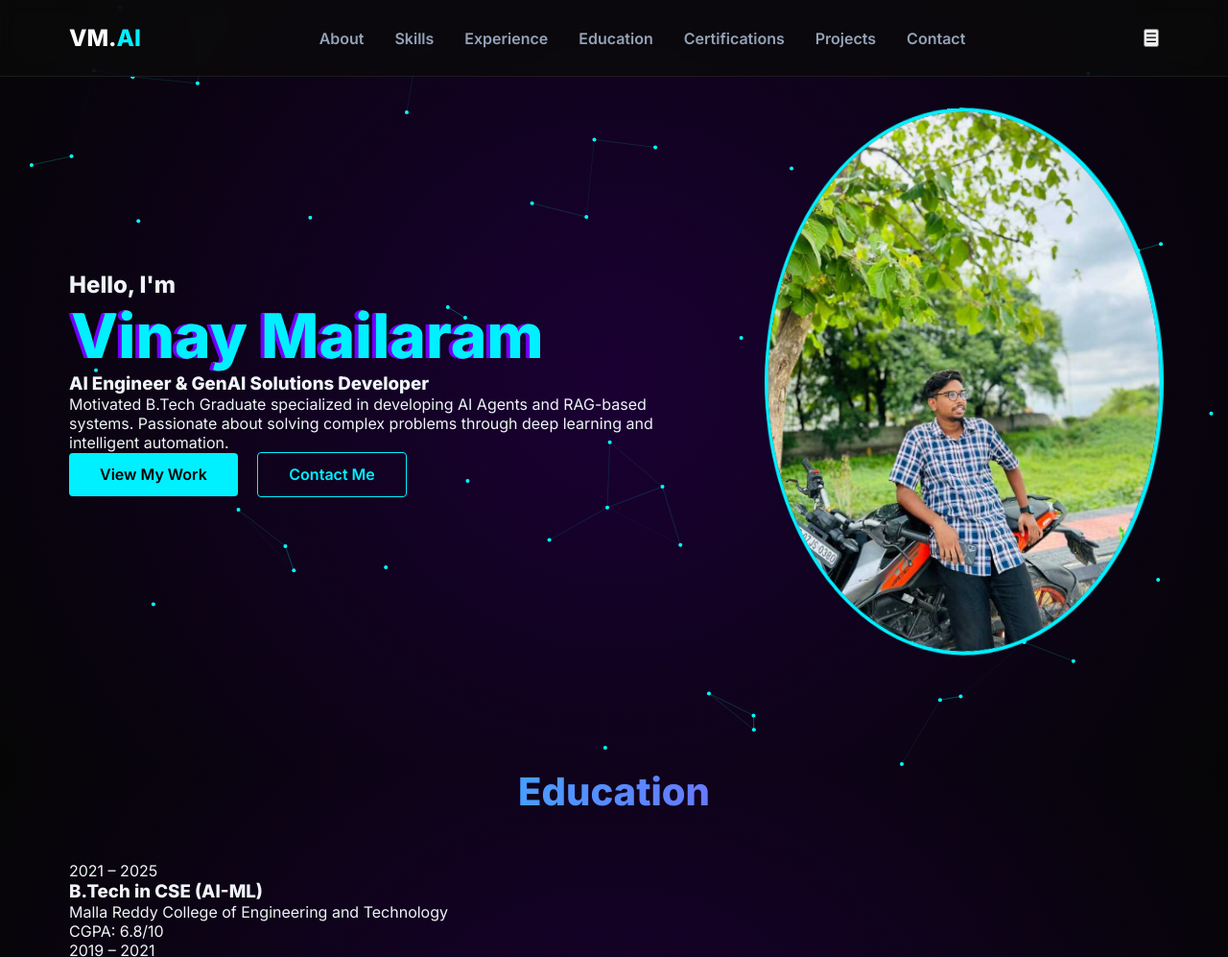
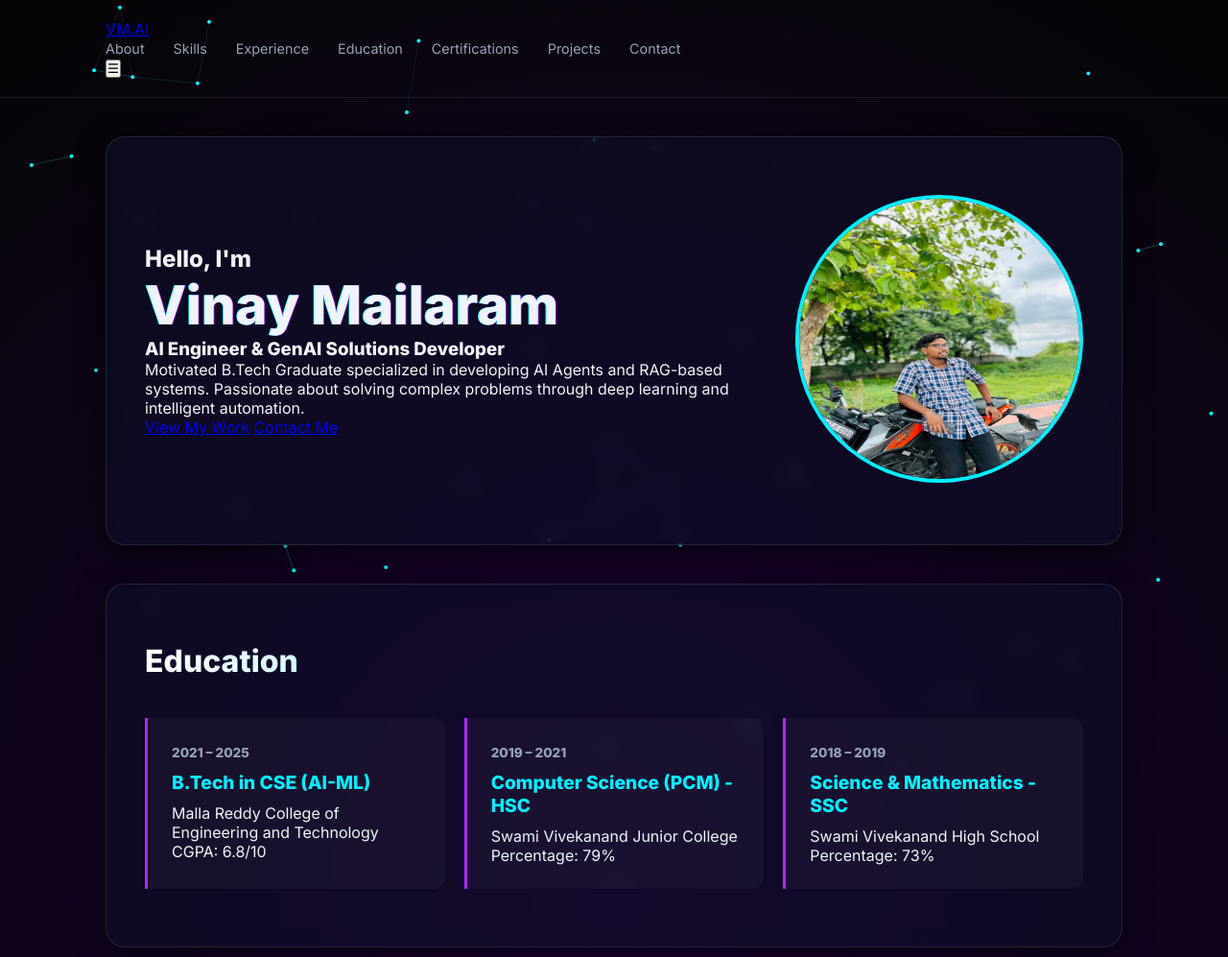
Before and after one commit to Vinay-Mailaram/vinaymailaram.github.io, a website built with Vite: page index.html in a window 1280 px wide. Shown: the top 997 px of the page at 96% size. Built offline with nearby package versions, Linux system fonts and the light colour scheme.

Commit message:
Refactor CSS variables and styles for layout
Removed unused CSS variables and adjusted styles for sections and typography. Added new styles for section borders and education grid.

```diff
--- a/style.css
+++ b/style.css
@@ -1,112 +1,86 @@
 :root {
   --bg-color: #050505;
-  --card-bg: rgba(15, 15, 40, 0.5);
   --primary-accent: #00f0ff;
   --secondary-accent: #b026ff;
-  --cyber-purple: #7000ff;
-  --cyber-blue: #00f0ff;
   --text-main: #f0f4f8;
   --text-muted: #94a3b8;
-  --border-light: rgba(255, 255, 255, 0.08);
-  --header-height: 80px;
-  --font-main: 'Inter', sans-serif;
-  --transition: all 0.3s cubic-bezier(0.4, 0, 0.2, 1);
+  --border-glow: rgba(0, 240, 255, 0.15);
+  --glass: rgba(15, 15, 40, 0.6);
 }
 
 * { margin: 0; padding: 0; box-sizing: border-box; }
-html { scroll-behavior: smooth; }
-
 body {
-  font-family: var(--font-main);
+  font-family: 'Inter', sans-serif;
   background: radial-gradient(circle at 50% 50%, #1a0033 0%, #050505 100%);
-  background-attachment: fixed;
   color: var(--text-main);
   overflow-x: hidden;
 }
 
 #tsparticles { position: fixed; top: 0; left: 0; width: 100%; height: 100%; z-index: -10; }
+.container { max-width: 1100px; margin: 0 auto; padding: 0 20px; }
 
-.container { max-width: 1200px; margin: 0 auto; padding: 0 2rem; }
-.section { padding: 100px 0; }
+/* Section Borders */
+.section-border {
+  margin: 40px 0;
+  padding: 60px 40px;
+  background: var(--glass);
+  border: 1px solid rgba(255, 255, 255, 0.1);
+  border-radius: 20px;
+  backdrop-filter: blur(10px);
+  box-shadow: 0 10px 30px rgba(0,0,0,0.5);
+  transition: border 0.3s ease;
+}
+.section-border:hover { border-color: var(--primary-accent); }
 
+/* Typography */
 .section-title {
-  font-size: 2.5rem;
-  margin-bottom: 3rem;
-  text-align: center;
-  background: linear-gradient(90deg, var(--primary-accent), var(--secondary-accent));
-  -webkit-background-clip: text;
-  -webkit-text-fill-color: transparent;
+  font-size: 2rem; margin-bottom: 40px; text-align: left;
+  background: linear-gradient(90deg, #fff, var(--primary-accent));
+  -webkit-background-clip: text; -webkit-text-fill-color: transparent;
 }
 
+/* Education Grid */
+.education-grid { display: grid; grid-template-columns: repeat(auto-fit, minmax(300px, 1fr)); gap: 20px; }
+.edu-card {
+  padding: 25px; background: rgba(255,255,255,0.03);
+  border-left: 3px solid var(--secondary-accent); border-radius: 0 12px 12px 0;
+}
+.edu-card h3 { color: var(--primary-accent); font-size: 1.2rem; margin: 10px 0; }
+.edu-card .date { font-size: 0.85rem; color: var(--text-muted); font-weight: 800; }
+
+/* Professional Certifications */
+.certs-grid { display: grid; gap: 15px; }
+.cert-item {
+  display: flex; justify-content: space-between; align-items: center;
+  padding: 20px; background: rgba(0,0,0,0.3);
+  border: 1px solid rgba(255,255,255,0.05); border-radius: 12px;
+}
+.cert-info h4 { font-size: 1.1rem; color: #fff; }
+.cert-info p { font-size: 0.9rem; color: var(--text-muted); }
+.verify-btn {
+  padding: 8px 20px; border: 1px solid var(--primary-accent);
+  color: var(--primary-accent); border-radius: 5px; text-decoration: none;
+  font-size: 0.8rem; font-weight: bold; transition: 0.3s;
+}
+.verify-btn:hover { background: var(--primary-accent); color: #000; }
+
+/* Hero styles */
+.hero-content { display: flex; align-items: center; justify-content: space-between; gap: 50px; }
+.name { font-size: 3.5rem; animation: glitch 3s infinite; }
+.hero-image { width: 300px; height: 300px; border-radius: 50%; border: 4px solid var(--primary-accent); }
+
 /* Navbar */
-.navbar {
-  position: fixed; top: 0; width: 100%; height: var(--header-height);
-  background: rgba(10, 10, 10, 0.8); backdrop-filter: blur(10px);
-  z-index: 1000; border-bottom: 1px solid var(--border-light);
-}
-.nav-content { display: flex; justify-content: space-between; align-items: center; height: 100%; }
-.logo { font-size: 1.5rem; font-weight: 800; color: #fff; text-decoration: none; }
-.logo span { color: var(--primary-accent); }
-.nav-links { display: flex; list-style: none; gap: 2rem; }
-.nav-links a { color: var(--text-muted); text-decoration: none; font-weight: 600; transition: var(--transition); }
+.navbar { padding: 20px 0; border-bottom: 1px solid rgba(255,255,255,0.1); }
+.nav-links { display: flex; list-style: none; gap: 30px; }
+.nav-links a { color: var(--text-muted); text-decoration: none; font-size: 0.9rem; transition: 0.3s; }
 .nav-links a:hover { color: var(--primary-accent); }
 
-/* Hero & Glitch Animation */
-.hero { min-height: 100vh; display: flex; align-items: center; }
-.hero-content { display: grid; grid-template-columns: 1.2fr 0.8fr; gap: 4rem; align-items: center; }
-
-.name {
-  font-size: 4rem;
-  background: linear-gradient(to right, #fff, var(--text-muted));
-  -webkit-background-clip: text;
-  -webkit-text-fill-color: transparent;
-  position: relative;
-  animation: glitch 3s infinite;
+@keyframes glitch {
+  0% { text-shadow: 2px 0 var(--primary-accent), -2px 0 var(--secondary-accent); }
+  100% { text-shadow: -1px 0 var(--primary-accent), 1px 0 var(--secondary-accent); }
 }
 
-@keyframes glitch {
-  0% { text-shadow: 2px 0 var(--cyber-blue), -2px 0 var(--cyber-purple); }
-  2% { text-shadow: 5px 0 var(--cyber-blue), -5px 0 var(--cyber-purple); }
-  4% { text-shadow: 2px 0 var(--cyber-blue), -2px 0 var(--cyber-purple); }
-  100% { text-shadow: 2px 0 var(--cyber-blue), -2px 0 var(--cyber-purple); }
+@media (max-width: 768px) {
+  .hero-content { flex-direction: column; text-align: center; }
+  .section-border { padding: 30px 20px; }
 }
-
-.hero-image {
-  width: 100%; border-radius: 50%; border: 4px solid var(--primary-accent);
-  transition: transform 0.5s ease-out, box-shadow 0.5s ease;
-  transform: perspective(1000px) rotateY(-15deg);
-}
-
-.hero-image:hover {
-  transform: perspective(1000px) rotateY(10deg) rotateX(5deg) scale(1.05);
-  box-shadow: 0 0 30px var(--cyber-blue);
-}
-
-/* Buttons */
-.btn { padding: 0.8rem 2rem; border-radius: 4px; text-decoration: none; font-weight: 600; display: inline-block; transition: var(--transition); }
-.btn-primary { background: var(--primary-accent); color: #000; }
-.btn-outline { border: 1px solid var(--primary-accent); color: var(--primary-accent); margin-left: 1rem; }
-
-/* Grid Cards */
-.skills-grid, .certs-grid, .projects-grid { display: grid; grid-template-columns: repeat(auto-fit, minmax(280px, 1fr)); gap: 2rem; }
-.skill-card, .cert-card, .project-card, .timeline-content {
-  background: var(--card-bg); padding: 2rem; border-radius: 12px;
-  border: 1px solid var(--border-light); backdrop-filter: blur(12px);
-  transition: var(--transition);
-}
-
-.cert-card:hover, .project-card:hover { transform: translateY(-10px); border-color: var(--secondary-accent); }
-
-.skill-badge { background: rgba(255,255,255,0.05); padding: 0.5rem 1rem; border-radius: 8px; margin: 0.2rem; display: inline-block; font-size: 0.85rem; }
-.cert-link { color: var(--cyber-blue); text-decoration: none; font-weight: bold; margin-top: 1rem; display: block; }
-
-/* Timeline */
-.timeline { position: relative; border-left: 2px solid var(--border-light); padding-left: 2rem; }
-.timeline-item { position: relative; margin-bottom: 2.5rem; }
-.timeline-dot { position: absolute; left: -2.7rem; top: 5px; width: 20px; height: 20px; background: var(--primary-accent); border-radius: 50%; box-shadow: 0 0 10px var(--primary-accent); }
-
-/* Footer */
-.footer { padding: 50px 0; text-align: center; background: rgba(10, 10, 10, 0.6); border-top: 1px solid var(--border-light); }
-.contact-methods { margin: 1.5rem 0; }
-.contact-link { color: var(--primary-accent); text-decoration: none; margin: 0 1rem; font-size: 1.2rem; }
-.social-icon { color: #fff; text-decoration: none; margin: 0 1rem; font-weight: 600; }
```
